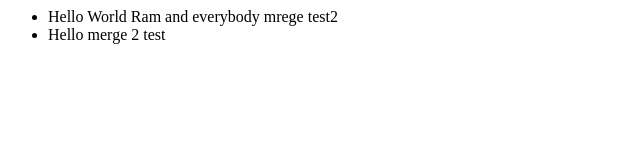
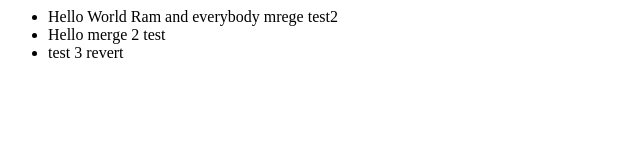
Before and after one commit to SupriyaGaikwad/newGitTest1, a plain HTML site: page index0.html in a window 1280 px wide. Shown: the full height of the page, 0-640 px from the left. Drawn offline with Linux system fonts and the light colour scheme.

Commit message:
tetsing 3

```diff
--- a/index0.html
+++ b/index0.html
@@ -5,7 +5,7 @@
 
 		<li>Hello World Ram and everybody mrege test2</li>
 		<li>Hello merge 2 test</li>
-
+		<li>test 3 revert</li>
 
 
 
```
